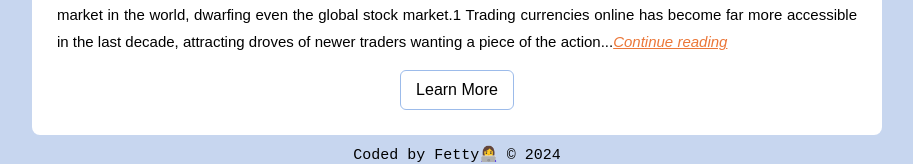
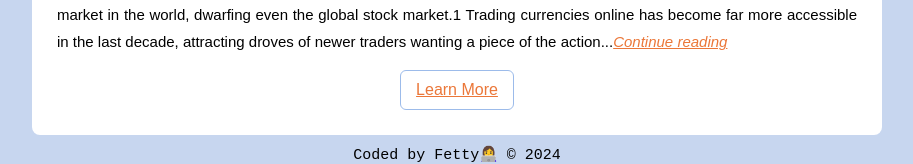
Before and after one commit to Fetty10/forex-tips, a plain HTML site: page index.html in a window 1280 px wide. Shown: the part 794-958 px from the top of the page, without its empty margins (183-1096 px from the left). Drawn offline with Linux system fonts and the light colour scheme.

Commit message:
Update index.html

```diff
--- a/index.html
+++ b/index.html
@@ -174,7 +174,9 @@
           ><em>Continue reading</em></a
         >
       </p>
-      <button class="leran-more">Learn More</button>
+      <button class="leran-more"><a
+          href="https://www.investopedia.com/articles/forex/11/why-trade-forex.asp"
+          target="_blank">Learn More</a></button>
     </div>
     <footer>Coded by Fetty👩‍💻 © 2024</footer>
 
```
